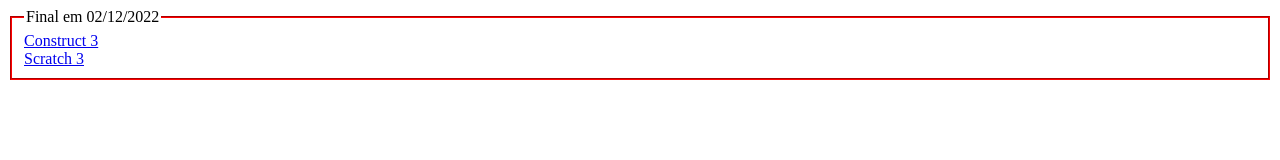
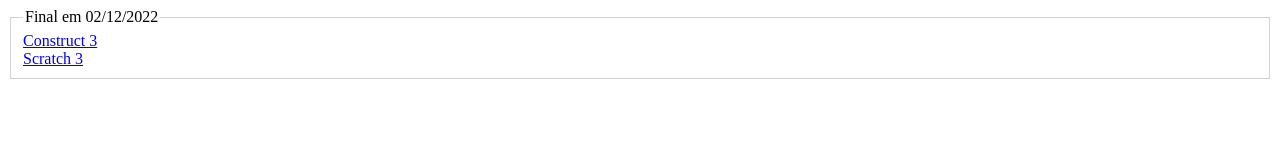
Before and after one commit to wanderson-rigo/programar, a plain HTML site: page index.html in a window 1280 px wide. Drawn offline with Linux system fonts and the light colour scheme.

Commit message:
Update index.html

```diff
--- a/index.html
+++ b/index.html
@@ -2,9 +2,9 @@
 	<head>
 		<title>Lógica e Programação e </title>
 		<style>
-			.field_set{
- 			border-color:#F00;
-			}
+			fieldset {
+        			border: 1px solid lightgray;
+   			 }
 		</style>
 	</head>
 	<body>
```
